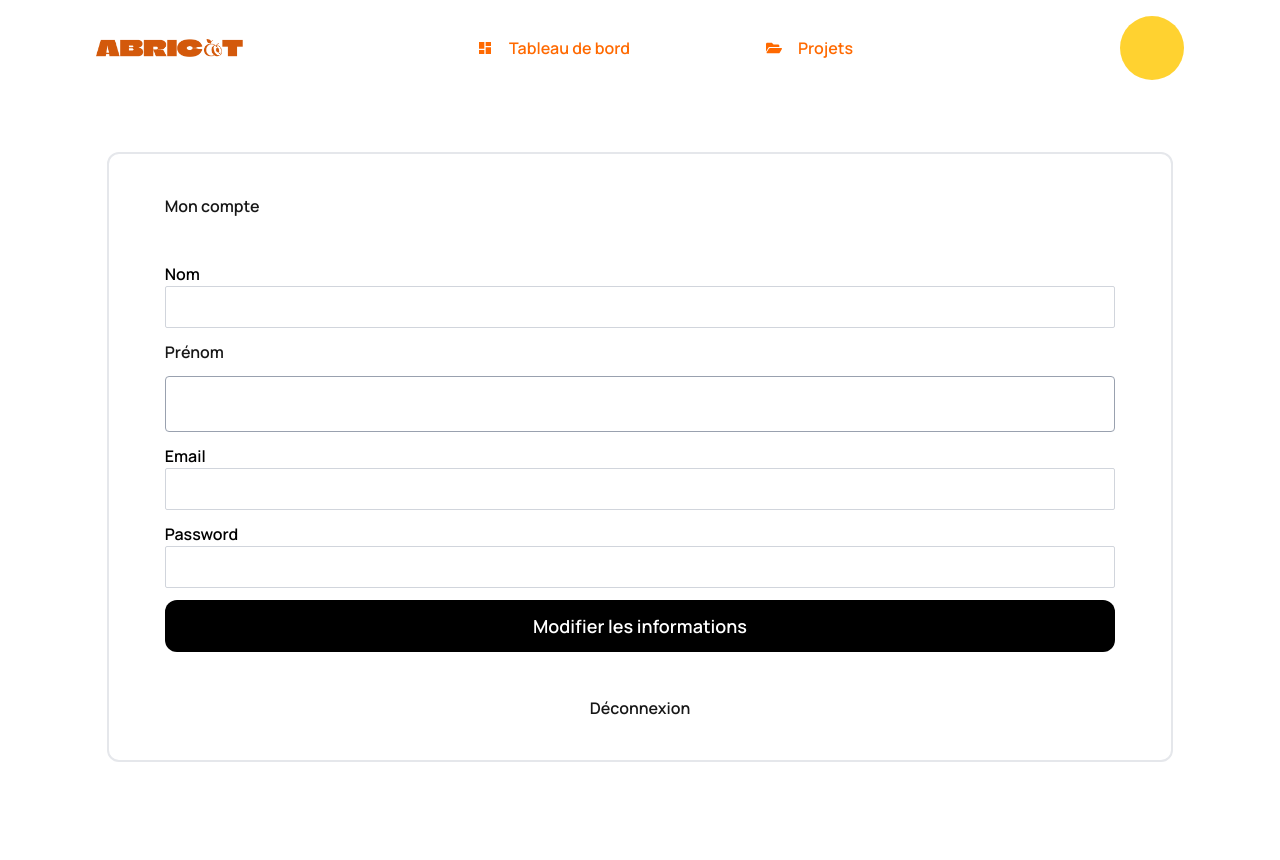
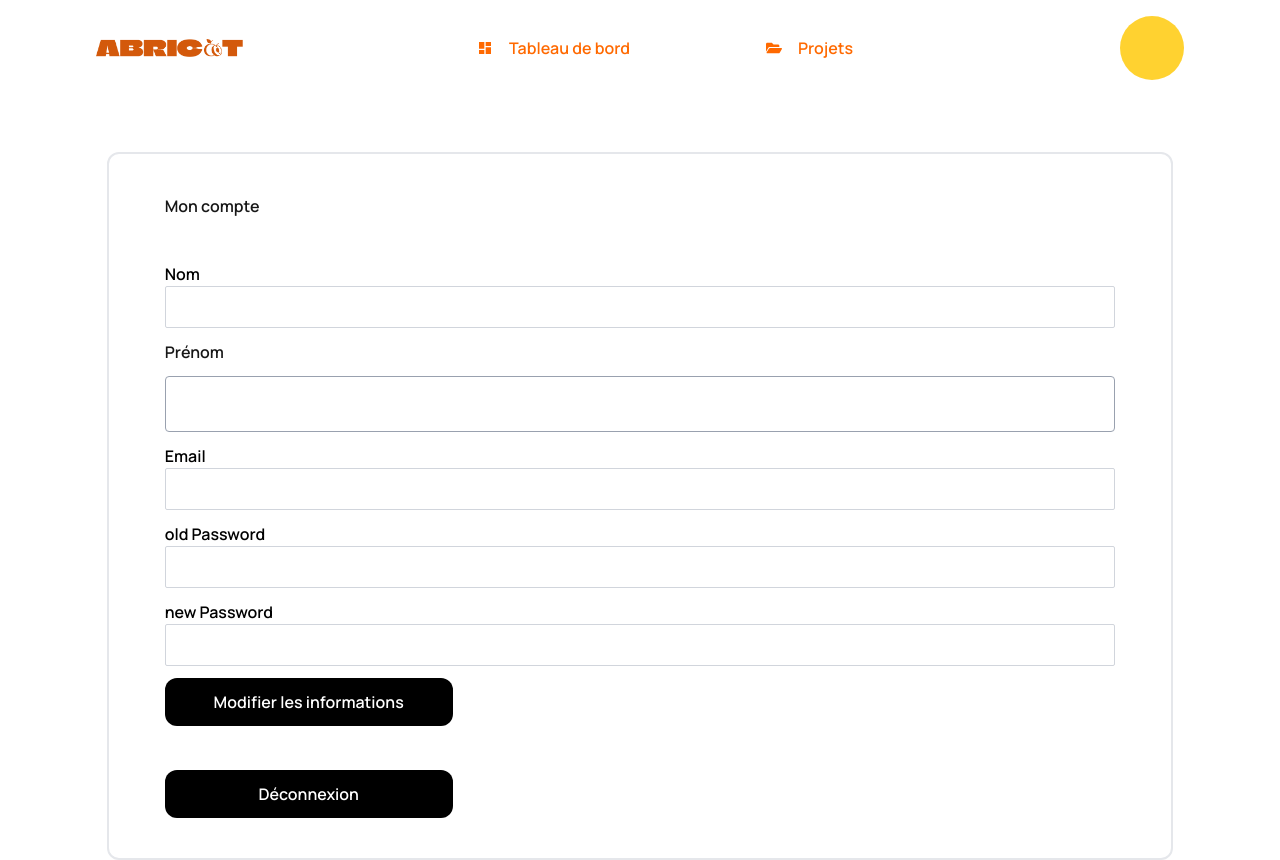
Before and after one commit to random1531/P10OPC, a Next.js app: page /setting in a window 1280 px wide. Before the commit the page ends 800 px from the top, so only its background shows below. Built offline with nearby package versions, Linux system fonts and the light colour scheme; no server answers; sample sign-in values are in the browser's storage.

Commit message:
solve bug

```diff
--- a/src/app/(protected)/setting/page.tsx
+++ b/src/app/(protected)/setting/page.tsx
@@ -1,20 +1,12 @@
 "use client";
 import { useEffect, useState } from "react";
 import { useProtected } from "../../context/ContextProvider";
-import { UpdateUser } from "@/features/auth/api";
-import InputFunction from "@/components/ui/form/input";
+import UserChangeForm from "@/components/ui/form/userChange";
+import Button from "@/components/ui/button/button";
 
 export default function setting() {
   const { userDetail, loading, error, refreshUserDetail } = useProtected();
-  const [email, setEmail] = useState("");
-  const [name, setName] = useState("");
 
-  useEffect(() => {
-    if (userDetail) {
-      setEmail(userDetail?.email);
-      setName(userDetail?.name);
-    }
-  }, [userDetail]);
 
   return (
     <div className="flex flex-col gap-3 w-full items-center mt-14">
@@ -23,54 +15,9 @@ export default function setting() {
           <p>Mon compte</p>
           <p>{userDetail?.name}</p>
         </div>
-        <form
-          onSubmit={async (e) => {
-            e.preventDefault();
-            await UpdateUser({ name, email });
-          }}
-          className="flex flex-col gap-3 w-full"
-          action=""
-        >
-          <div className="flex flex-col gap-3">
-            <InputFunction
-              valueInput={name}
-              type="text"
-              idvalue="name"
-              labelText="Nom"
-              onchange={(e) => setName(e.target.value)}
-            />
+        <UserChangeForm />
 
-            <div className="flex flex-col gap-3">
-              <label htmlFor="prenom">Prénom</label>
-              <input
-                id="prenom"
-                className="h-14 rounded-sm pt-5 pb-5 pr-4 pl-4 border border-gray-400 bg-white"
-                type="text"
-              />
-            </div>
-            <InputFunction
-              valueInput={email}
-              type="text"
-              idvalue="email"
-              labelText="Email"
-              onchange={(e) => setEmail(e.target.value)}
-            />
-
-            <InputFunction
-              type="password"
-              idvalue="password"
-              labelText="Password"
-            />
-          </div>
-
-          <button
-            type="submit"
-            className="text-lg bg-black rounded-xl text-white pt-3 pb-3 pr-5 pl-5 "
-          >
-            Modifier les informations
-          </button>
-        </form>
-        <button onClick={() => localStorage.clear()}>Déconnexion</button>
+        <Button onclick={() => localStorage.clear()} textBtn="Déconnexion"/>
       </div>
     </div>
   );
--- a/src/components/ui/button/button.tsx
+++ b/src/components/ui/button/button.tsx
@@ -12,7 +12,7 @@ export default function Button({
       type="submit"
       disabled={disabled}
       onClick={onclick}
-      className={` text-white z-0 rounded-xl w-2xs h-12 disabled:opacity-50 ${disabled ? "bg-gray-400" : `bg-black`}`}
+      className={` text-white cursor-pointer z-0 rounded-xl md:w-2xs w-auto md:h-12 h-auto disabled:opacity-50 ${disabled ? "bg-gray-400" : `bg-black`}`}
     >
       {textBtn}
     </button>
--- a/src/components/ui/cardTask/caraTaskKanban.tsx
+++ b/src/components/ui/cardTask/caraTaskKanban.tsx
@@ -44,7 +44,7 @@ export default function cardTaskKanban({
 
         <div className="flex items-center gap-1">
           <FaCalendarAlt className="text-sm shrink-0" />
-          <span className="hidden sm:inline truncate">{duedate}</span>
+          <span className="hidden sm:inline truncate">{new Date(duedate).toLocaleString('fr-FR', { day: 'numeric', month: 'long' })}</span>
         </div>
 
         <span className="hidden sm:inline">|</span>
--- a/src/components/ui/cardTask/cardTask.tsx
+++ b/src/components/ui/cardTask/cardTask.tsx
@@ -17,6 +17,22 @@ export default function cardTask({
   projectName: string;
   badgeStatus: string;
 }) {
+  const Month =[
+    "Janvier",
+    "Février",
+    "Mars",
+    "Avril",
+    "Mai",
+    "Juin",
+    "Juillet",
+    "Aout",
+    "Septembre",
+    "Octobre",
+    "Novembre",
+    "Décembre"
+  ]
+  console.log(Month.length)
+
   return (
     <div className="flex md:flex-row flex-col md:items-center items-start justify-between rounded-xl border border-gray-200 md:w-full w-auto h-auto pt-6 pb-6 pl-10 pr-10">
       <div className="flex flex-col justify-items-start items-start gap-9">
@@ -31,7 +47,7 @@ export default function cardTask({
           </div>
           <div className="flex text-gray-500 items-center justify-center  gap-1">
             <FaCalendarAlt />
-            <span>{duedate}</span>
+            <span>{new Date(duedate).toLocaleString('fr-FR', { day: 'numeric', month: 'long' })}</span>
           </div>
           <div className="flex text-gray-500 items-center justify-center  gap-1">
             <MdComment />
--- /dev/null
+++ b/src/components/ui/form/userChange.tsx
@@ -0,0 +1,67 @@
+import InputFunction from "@/components/ui/form/input";
+import { UpdateUser } from "@/features/auth/api";
+import { useEffect, useState } from "react";
+import { useProtected } from "@/app/context/ContextProvider";
+import Button from "../button/button";
+export default function userChange() {
+  const { userDetail, loading, error, refreshUserDetail } = useProtected();
+  const [email, setEmail] = useState("");
+  const [name, setName] = useState("");
+
+  useEffect(() => {
+    if (userDetail) {
+      setEmail(userDetail?.email);
+      setName(userDetail?.name);
+    }
+  }, [userDetail]);
+
+  return (
+    <form
+      onSubmit={async (e) => {
+        e.preventDefault();
+        await UpdateUser({ name, email });
+      }}
+      className="flex flex-col gap-3 w-full"
+      action=""
+    >
+      <div className="flex flex-col gap-3">
+        <InputFunction
+          valueInput={name}
+          type="text"
+          idvalue="name"
+          labelText="Nom"
+          onchange={(e) => setName(e.target.value)}
+        />
+
+        <div className="flex flex-col gap-3">
+          <label htmlFor="prenom">Prénom</label>
+          <input
+            id="prenom"
+            className="h-14 rounded-sm pt-5 pb-5 pr-4 pl-4 border border-gray-400 bg-white"
+            type="text"
+          />
+        </div>
+        <InputFunction
+          valueInput={email}
+          type="text"
+          idvalue="email"
+          labelText="Email"
+          onchange={(e) => setEmail(e.target.value)}
+        />
+
+        <InputFunction
+          type="password"
+          idvalue="password"
+          labelText="old Password"
+        />
+        <InputFunction
+          type="password"
+          idvalue="password"
+          labelText="new Password"
+        />
+      </div>
+      <Button onclick={()=>{""}} textBtn="Modifier les informations"/>
+
+    </form>
+  );
+}
--- a/src/components/ui/project/tasksCardProject.tsx
+++ b/src/components/ui/project/tasksCardProject.tsx
@@ -5,7 +5,6 @@ import Comments from "../task/comments/comments";
 import AddCommentsToTask from "../task/comments/addComments";
 import type { Task } from "@/types/task";
 import Badge from "../badge/badge";
-import { DeleteTask } from "@/features/task/api";
 import { useProtected } from "@/app/context/ContextProvider";
 import { useProjectTasksStore } from "@/store/useProjectTasksStore";
 interface TasksCardProjectProps {
@@ -22,7 +21,7 @@ export default function TasksCardProject({
   projectId,
   ownerId,
 }: TasksCardProjectProps) {
-  const { userDetail, refreshProjects } = useProtected();
+  const { userDetail } = useProtected();
   const { deleteTask } = useProjectTasksStore();
   const isAuthorised =
     task.assignees.some((a) => a.user.id === userDetail?.id) ||
@@ -88,7 +87,7 @@ export default function TasksCardProject({
         <div className="flex flex-col gap-4">
           {task.comments.map((comment, index) => (
             <Comments
-              key={comment?.id || `comment-${index}`}
+              key={comment.id || `comment-${index}`}
               comment={comment}
               currentUserId={userDetail?.id}
               taskId={task.id}
--- a/src/components/ui/task/comments/comments.tsx
+++ b/src/components/ui/task/comments/comments.tsx
@@ -22,7 +22,8 @@ export default function Comments({
 
   const handleDelete = async () => {
     setIsLoading(true);
-    await deleteComment(projectId, taskId, comment.id);
+    console.log(projectId)
+    await deleteComment(projectId,taskId, comment.id);
     setIsLoading(false);
   };
 
--- a/src/features/auth/api.ts
+++ b/src/features/auth/api.ts
@@ -1,3 +1,5 @@
+import { toast } from "sonner";
+
 export async function UpdateUser({
   name,
   email,
@@ -19,10 +21,15 @@ export async function UpdateUser({
       body: JSON.stringify(formData),
     });
     const result = await response.json();
+    if(result.success){
 
+      toast.success(result.message)
+    }else{
+      toast.error(result.message)
+
+    }
     return result;
   } catch (error) {
-    console.log(error);
     return null;
   }
 }
--- a/src/features/comments/api.ts
+++ b/src/features/comments/api.ts
@@ -21,7 +21,7 @@ export async function SendComments({
   const formData = { content: comment };
   try {
     const response = await fetch(
-      `${process.env.URP_API}projects/${ProjectId}/tasks/${tasksID}/comments`,
+      `${process.env.NEXT_PUBLIC_URP_API}projects/${ProjectId}/tasks/${tasksID}/comments`,
       {
         method: "POST",
         headers: {
@@ -56,7 +56,7 @@ export async function DeleteComment({
   const token = localStorage.getItem("token");
   try {
     const response = await fetch(
-      `${process.env.URP_API}projects/${ProjectId}/tasks/${tasksID}/comments/${idcomment}`,
+      `${process.env.NEXT_PUBLIC_URP_API}projects/${ProjectId}/tasks/${tasksID}/comments/${idcomment}`,
       {
         method: "DELETE",
         headers: {
@@ -87,7 +87,7 @@ export async function GetTasksComment({
   const token = localStorage.getItem("token");
   try {
     const response = await fetch(
-      `${process.env.URP_API}projects/${ProjectId}/tasks/${tasksID}/comments`,
+      `${process.env.NEXT_PUBLIC_URP_API}projects/${ProjectId}/tasks/${tasksID}/comments`,
       {
         method: "GET",
         headers: {
@@ -123,7 +123,7 @@ export async function UpdateComment({
   const formData = { content: comment };
   try {
     const response = await fetch(
-      `${process.env.URP_API}projects/${ProjectId}/tasks/${tasksID}/comments/${idcomment}`,
+      `${process.env.NEXT_PUBLIC_URP_API}projects/${ProjectId}/tasks/${tasksID}/comments/${idcomment}`,
       {
         method: "PUT",
         headers: {
--- a/src/features/search/api.ts
+++ b/src/features/search/api.ts
@@ -2,7 +2,7 @@ export async function searchUser({ value }: { value: string }) {
   const token = localStorage.getItem("token");
   try {
     const response = await fetch(
-      `${process.env.URP_API}users/search?query=${value}`,
+      `${process.env.NEXT_PUBLIC_URP_API}users/search?query=${value}`,
       {
         method: "GET",
         headers: {
```
